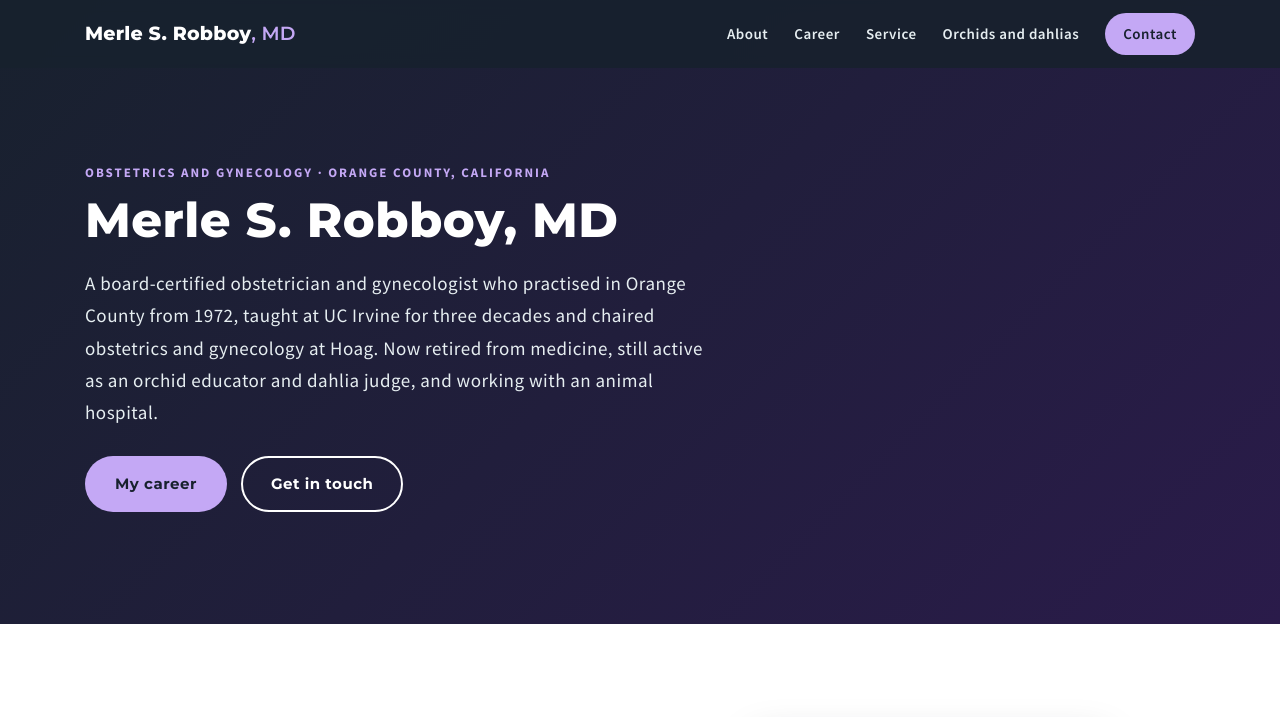
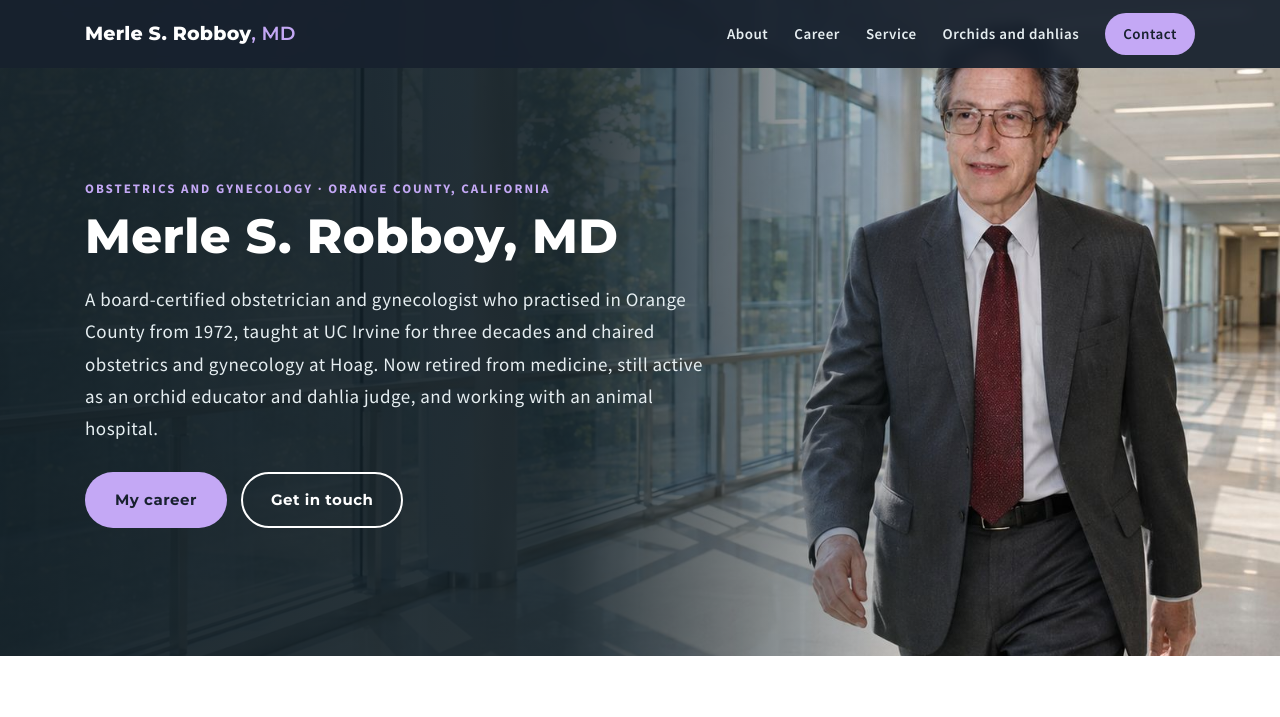
Before and after one commit to RanaTahirBilal/merle-robboy, a plain HTML site: page index.html in a window 1280 px wide. Shown: the top 717 px of the page. Drawn offline with Linux system fonts and the light colour scheme.

Commit message:
Hero carries his picture now

```diff
--- a/css/mr-site.css
+++ b/css/mr-site.css
@@ -160,9 +160,8 @@ a:focus-visible,button:focus-visible{outline:3px solid var(--mr-acc-lift);outlin
 .mr-contact a:focus{color:var(--mr-acc-lift)}
 .mr-skip:focus{color:var(--mr-ink)}
 
-/* Merle Robboy additions: text-led hero, no photograph behind it */
-.mr-hero{background:linear-gradient(135deg,#18212E 0%,#2A1B4A 100%) !important;min-height:78vh}
-.mr-hero::before{display:none}
+/* Merle Robboy: the hero carries his picture from 16 November 2026 */
+.mr-hero{min-height:82vh}
 .mr-hero-lede{max-width:640px}
 .mr-portrait{max-width:360px;border-radius:14px;overflow:hidden;box-shadow:0 18px 40px rgba(24,33,46,.18);margin:0}
 .mr-portrait figcaption{font-size:14px;color:var(--mr-muted);padding:10px 4px 0;background:#fff}
```
